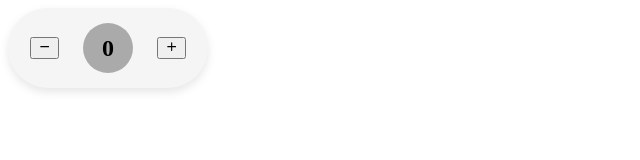
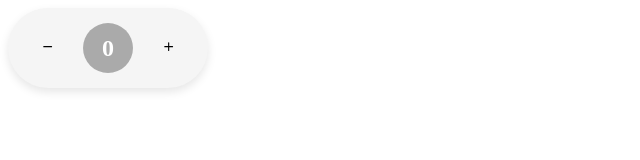
Before and after one commit to UnknownXstark/counter-app, a React (Vite) app: page / in a window 1280 px wide. Shown: the top 160 px of the page, without its empty margins (0-640 px from the left). Built offline with nearby package versions, Linux system fonts and the light colour scheme.

Commit message:
animation

```diff
--- a/src/component/Counter.css
+++ b/src/component/Counter.css
@@ -25,3 +25,49 @@
 .counter-box.dragging {
   box-shadow: 0 0 10px 4px rgba(0, 255, 255, 0.6);
 }
+.counter h2 {
+  cursor: pointer;
+  transition: color 0.2s ease;
+  /* transform: translateX(10,10); */
+}
+
+.counter button {
+  margin: 10px;
+  border: none;
+  background: none;
+  cursor: pointer;
+  transition: transform 0.15s ease;
+}
+
+.counter button:active {
+  transform: scale(0.9);
+  /* transition: transform 0.1s; */
+}
+
+.count-display {
+  transition: color 0.3s;
+  cursor: pointer;
+  display: inline-block;
+  font-size: 1.5rem;
+  color: white;
+  pointer-events: none;
+}
+
+.bounce-slide {
+  animation: bounce-slide 0.5s ease-out;
+}
+
+@keyframes bounce-slide {
+  0% {
+    transform: scale(1) translateY(0);
+  }
+  40% {
+    transform: scale(1.3) translateY(-10px);
+  }
+  70% {
+    transform: scale(0.9) translateY(0);
+  }
+  100% {
+    transform: scale(1) translateY(0);
+  }
+}
```
